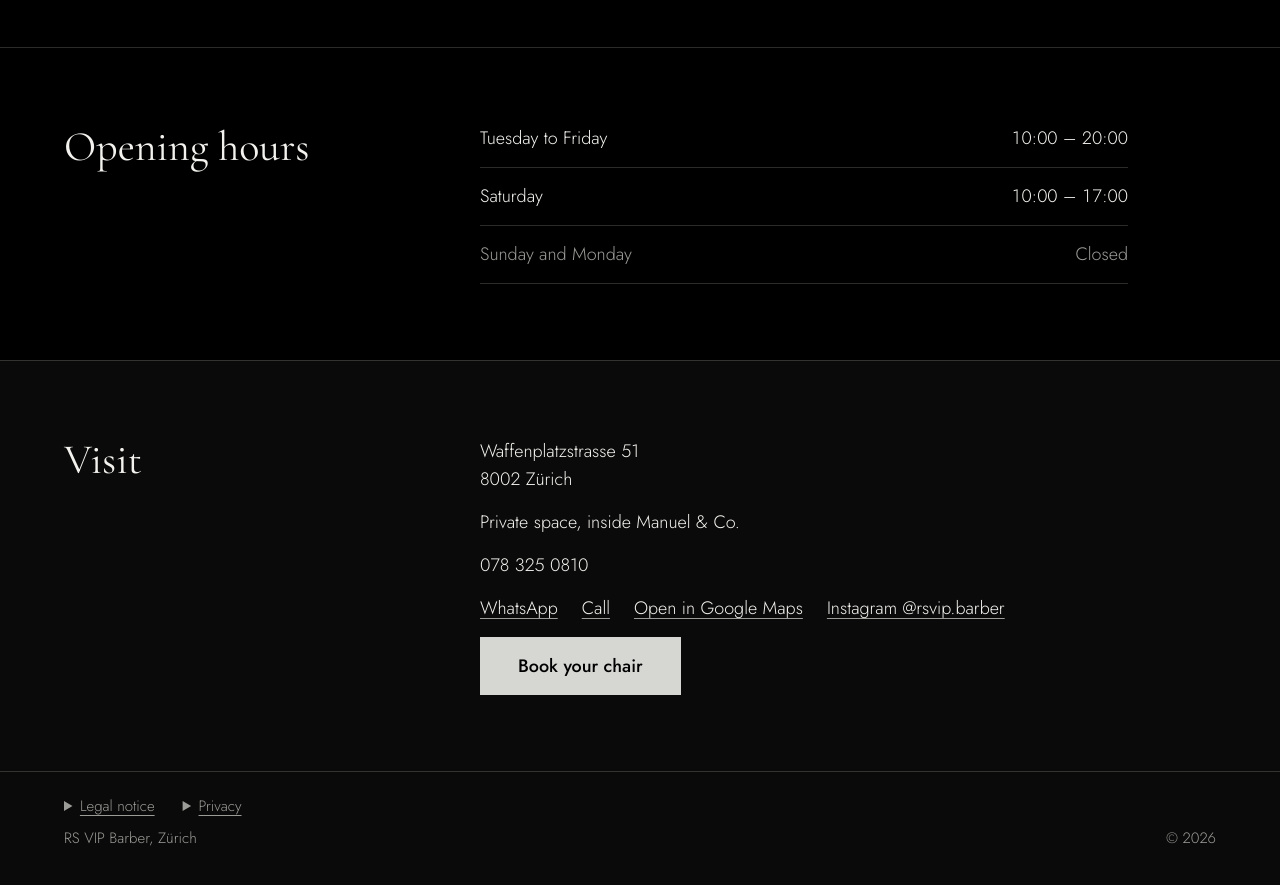
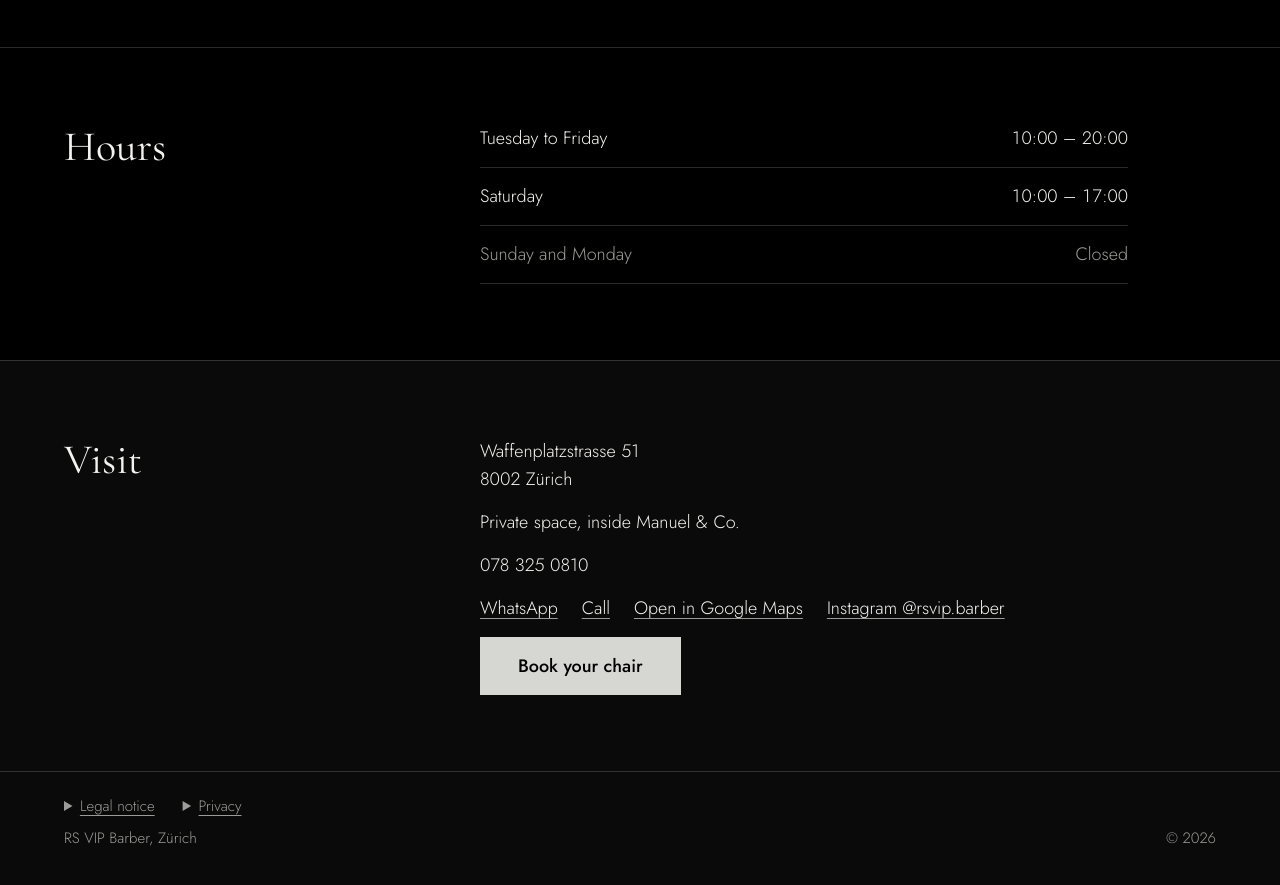
Before and after one commit to rsvipbarber-spec/rsvipbarber, a plain HTML site: page index.html in a window 1280 px wide. Shown: the part 3140-4025 px from the top of the page. Drawn offline with nearby package versions, Linux system fonts and the light colour scheme.

Commit message:
Test: shorten Opening hours heading to Hours
Co-Authored-By: Claude Opus 5.5 <noreply@anthropic.com>
Claude-Session: https://claude.ai/code/session_01CtVNp3jBvSoWhuxbJ7fB45

```diff
--- a/index.html
+++ b/index.html
@@ -295,7 +295,7 @@ footer {
   </section>
 
   <section class="band" id="zeiten">
-    <h2><span lang="en">Opening hours</span><span lang="de">Öffnungszeiten</span><span lang="it">Orari di apertura</span><span lang="es">Horario</span></h2>
+    <h2><span lang="en">Hours</span><span lang="de">Öffnungszeiten</span><span lang="it">Orari di apertura</span><span lang="es">Horario</span></h2>
     <div class="list">
       <div class="row"><span><span lang="en">Tuesday to Friday</span><span lang="de">Dienstag bis Freitag</span><span lang="it">Da martedì a venerdì</span><span lang="es">De martes a viernes</span></span><span>10:00 – 20:00</span></div>
       <div class="row"><span><span lang="en">Saturday</span><span lang="de">Samstag</span><span lang="it">Sabato</span><span lang="es">Sábado</span></span><span>10:00 – 17:00</span></div>
```
